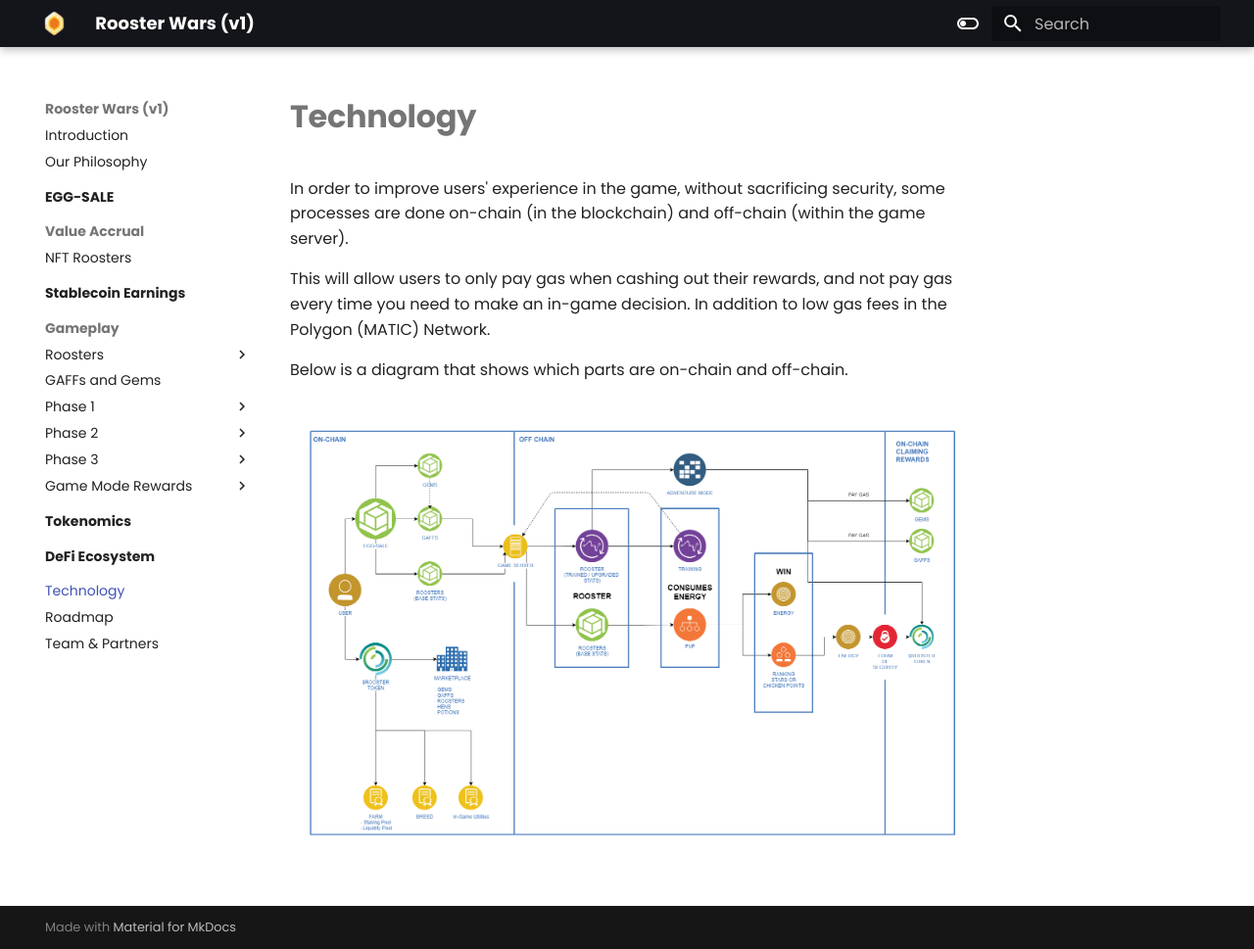
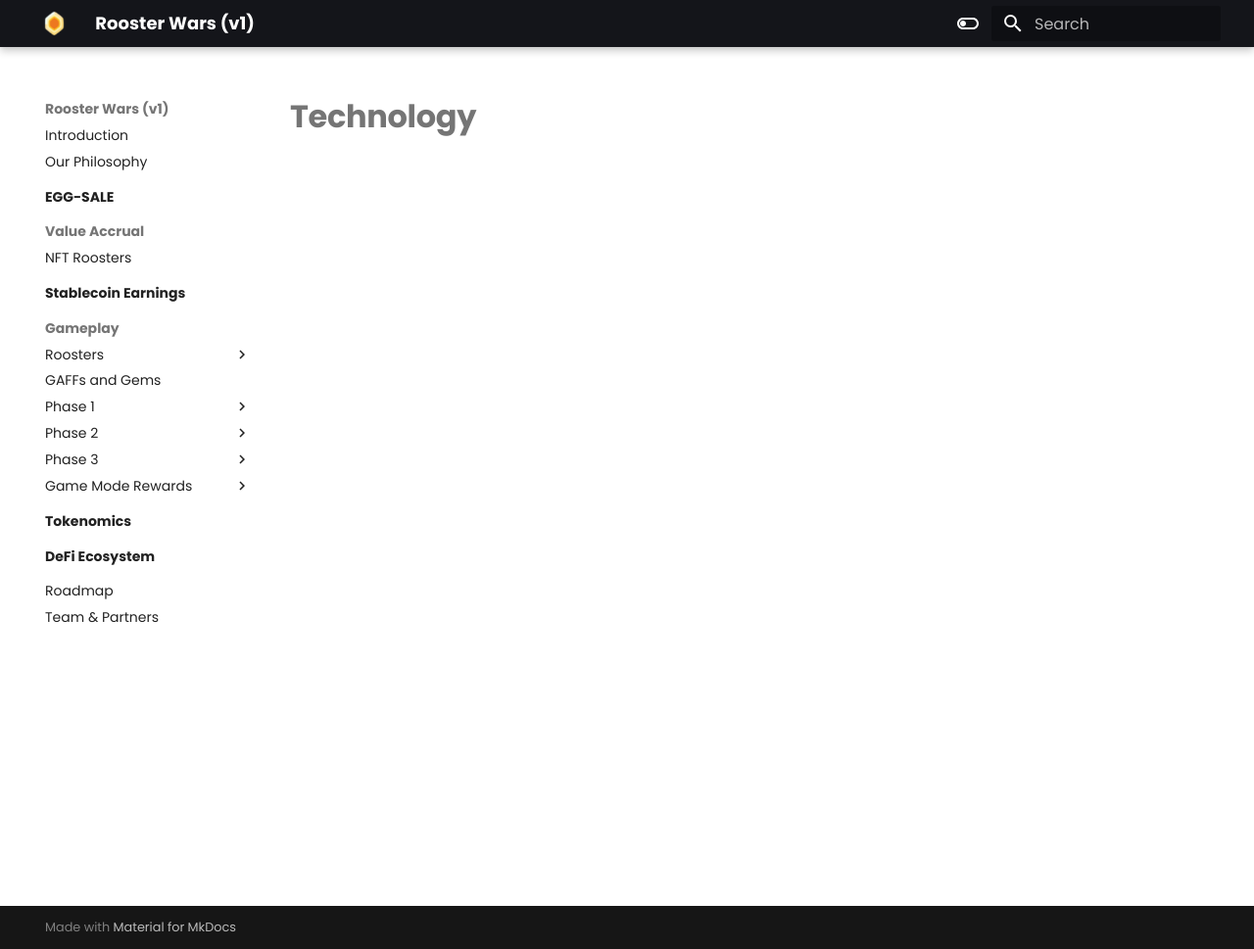
Before and after one commit to AshtreeBV/roosterwars-whitepaper, an MkDocs documentation site: the page built from docs/technology.md, in a window 1280 px wide and 969 px high. Shown: the whole window at 98% size. Built offline with MkDocs 1.6.1 and Material for MkDocs 9.7.7, drawn with Linux system fonts in a browser that asks for light colours; part of the change alters nothing that is shown.

Commit message:
removed outdated tech structure

```diff
--- a/docs/technology.md
+++ b/docs/technology.md
@@ -1,5 +1,5 @@
 # **Technology**
-
+<!-- Outdated
 In order to improve users' experience in the game, without sacrificing security, some processes are done on-chain (in the blockchain) and off-chain (within the game server).
 
 This will allow users to only pay gas when cashing out their rewards, and not pay gas every time you need to make an in-game decision. In addition to low gas fees in the Polygon (MATIC) Network.
@@ -9,3 +9,4 @@ Below is a diagram that shows which parts are on-chain and off-chain.
 <center>
 <a href="/images/technology.png" target="_blank"><img src="/images/technology.png" alt="technology-diagram" class="technology"></a>
 </center>
+-->
--- a/mkdocs.yml
+++ b/mkdocs.yml
@@ -72,7 +72,7 @@ nav:
       - Tokenomics: tokenomics/index.md
   - DeFi Ecosystem:
       - DeFi Ecosystem: defi/index.md
-  - Technology: technology.md
+  #- Technology: technology.md
   - Roadmap: roadmap.md
   - Team & Partners: team-and-partners.md
   #- Contracts: smart-contracts.md
```
